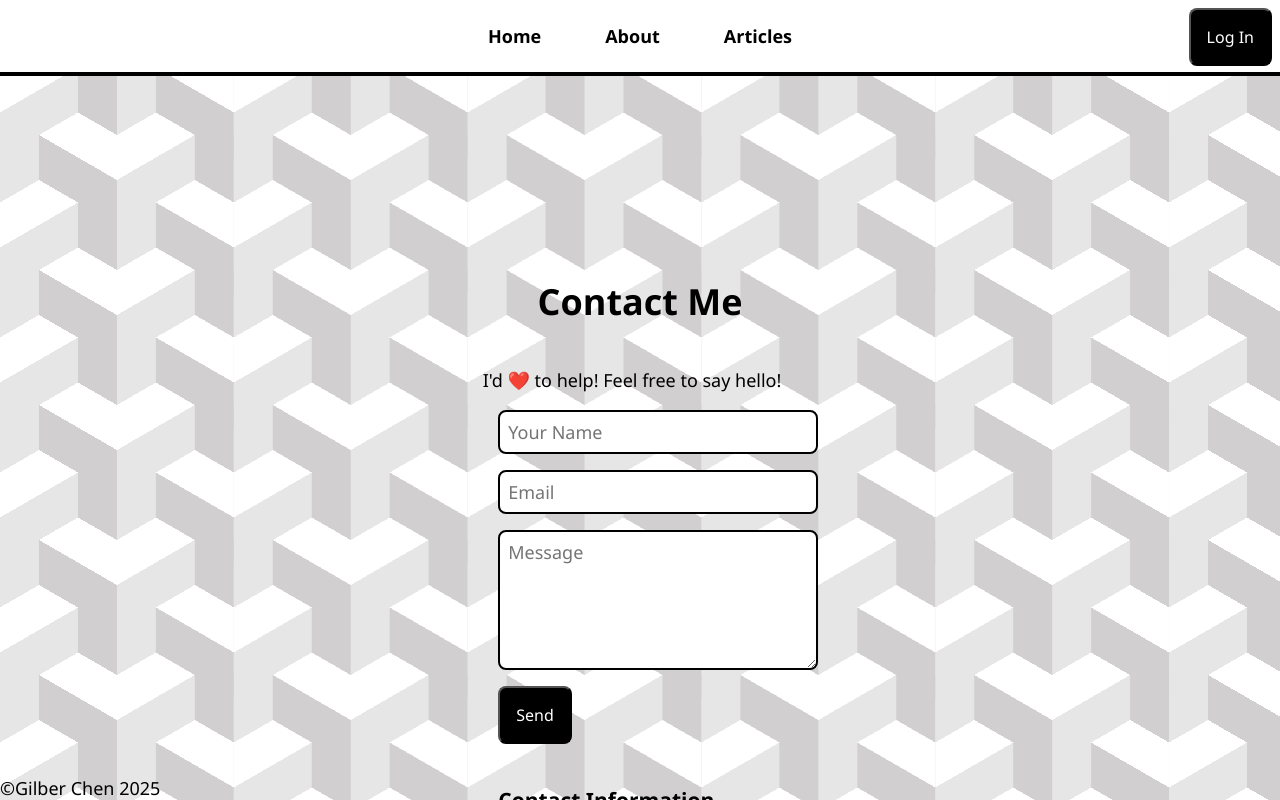
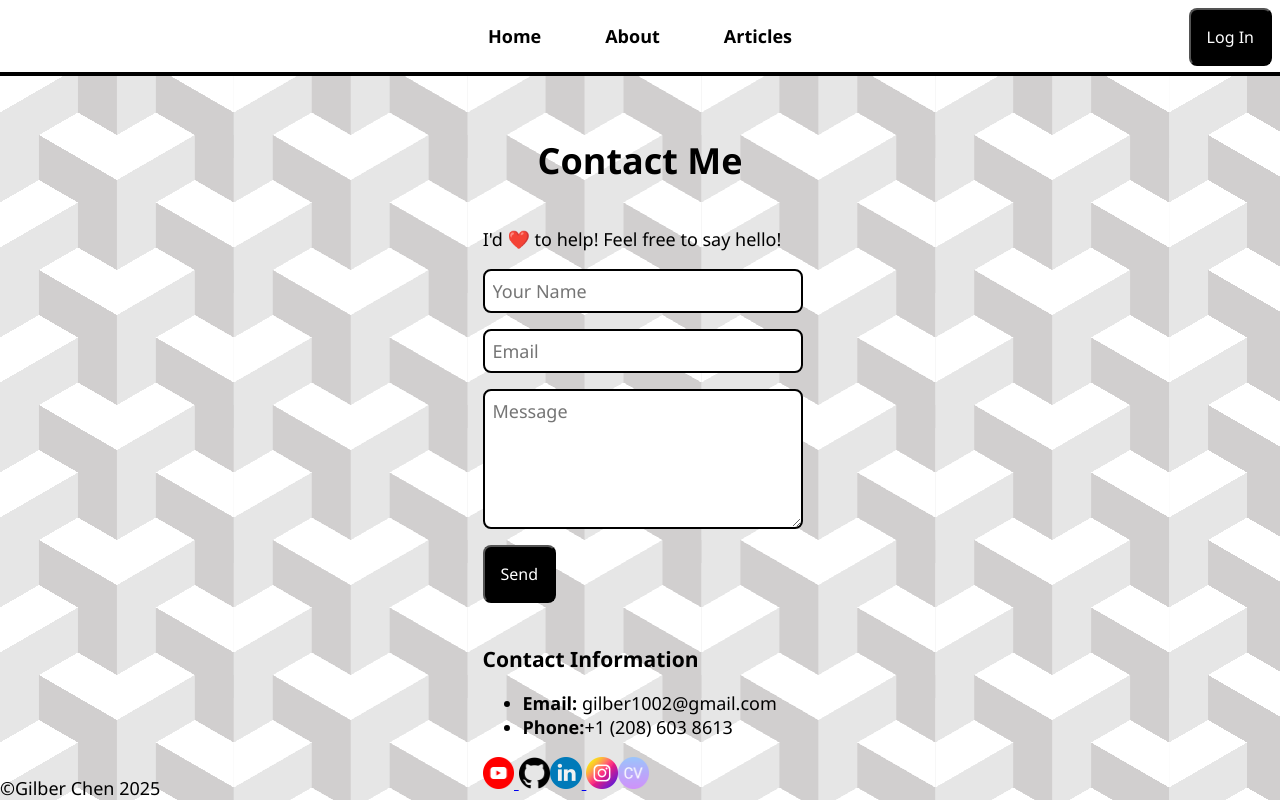
Before and after one commit to ooioiooGT/newblog, a React (Create React App) app: page /contact in a window 1280 px wide. Shown: the top 800 px of the page. Built offline with nearby package versions, Linux system fonts and the light colour scheme; no server answers.

Commit message:
adjust css

```diff
--- a/src/App.css
+++ b/src/App.css
@@ -81,7 +81,7 @@ nav a:hover {
 .page-body {
   max-width: 700px;
   margin: auto;
-  padding-top: 72px;
+  padding-top: 15px;
 }
 .hero-content{
 padding: 10%;
@@ -167,9 +167,7 @@ input, textarea {
   flex-direction: column; /* Default to stacking for mobile view */
   align-items: center;
   justify-content: center;
-  min-height: 100vh; /* Full height for vertical centering */
   text-align: center;
-  padding: 5%
 }
 
 .contact-container {
--- a/src/Page/ArticlesListPage.js
+++ b/src/Page/ArticlesListPage.js
@@ -1,6 +1,9 @@
+
 const ArticlesListPage = () =>{
     return (
-        <h1> This is ArticlesListPage</h1>
+        <>
+        test
+        </>
     )
 }
 export default ArticlesListPage;
```
Also changed, not shown: src/components/ArticlesList.js (added, +11 -0 lines).
